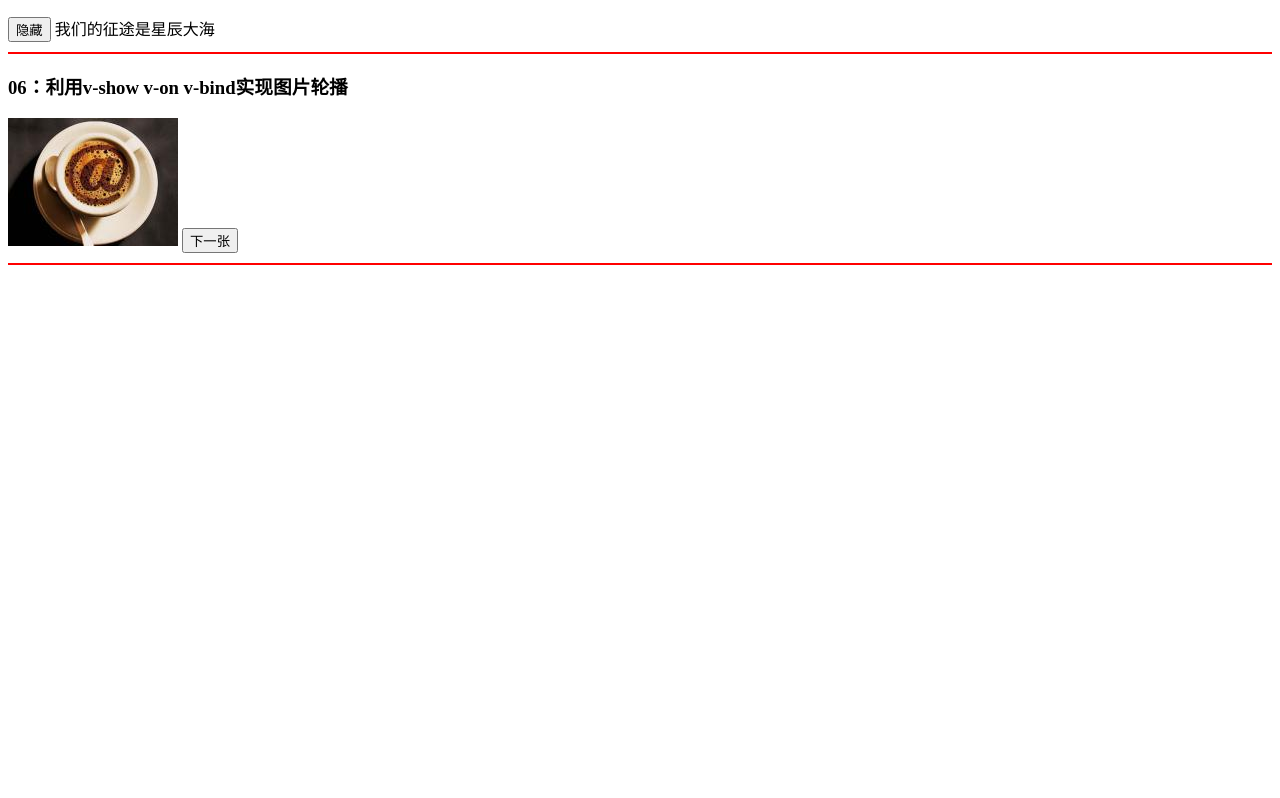
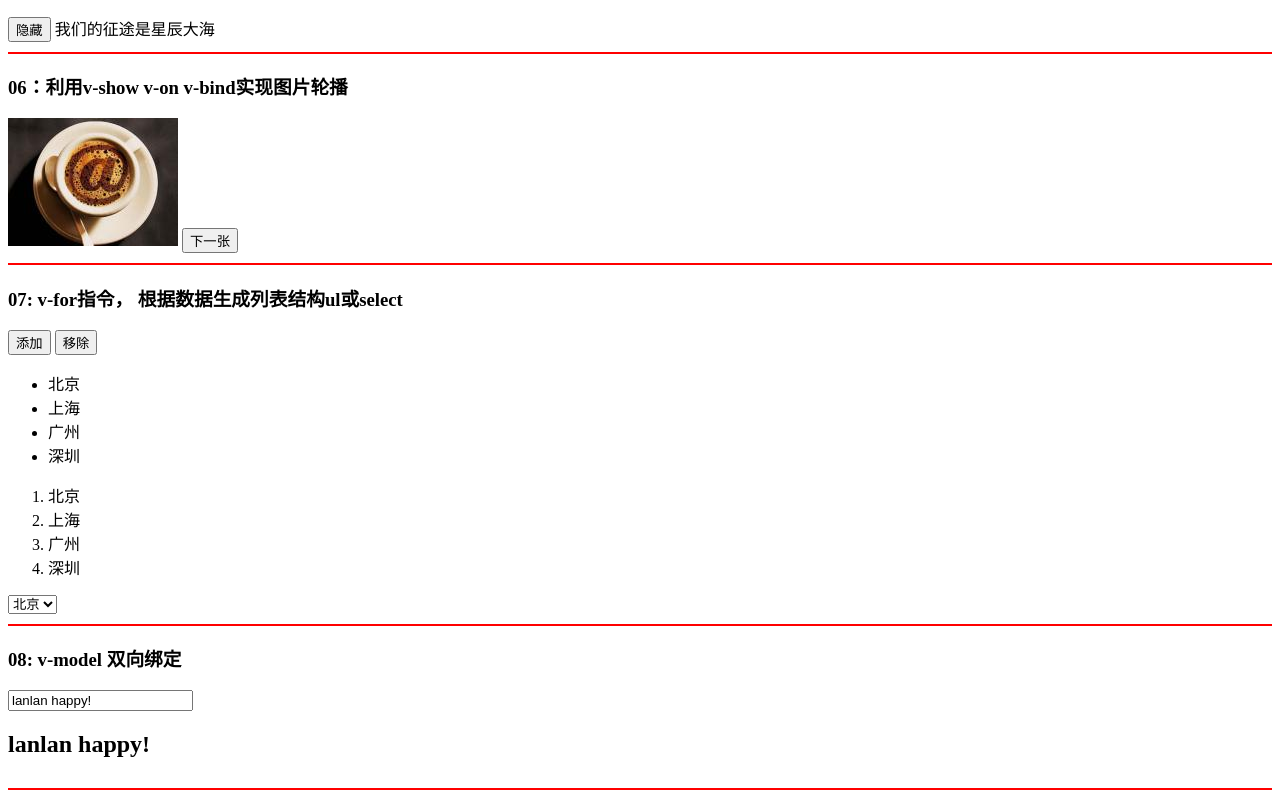
Before and after one commit to pzsoftchen/web-practice, a plain HTML site: page vue/01-vue-test.html in a window 1280 px wide. Shown: the part 873-1671 px from the top of the page. Before the commit the page ends 1146 px from the top, so only its background shows below. Drawn offline with nearby package versions, Linux system fonts and the light colour scheme.

Commit message:
vue 指令练习

```diff
--- a/vue/01-vue-test.html
+++ b/vue/01-vue-test.html
@@ -57,6 +57,30 @@
         <img v-bind:src="images[index]" alt="">
         <!-- <img src="images/news-2.jpg" alt=""> -->
         <button @click="next" v-show="index < images.length-1"> 下一张 </button>
+    </div>
+
+    <h3>07: v-for指令， 根据数据生成列表结构ul或select</h3>
+    <div id="app-for">
+        <input type="button" value="添加" @click="add">
+        <input type="button" value="移除" @click="remove">
+        <ul>
+            <li v-for="item in arr">{{ item }}</li>
+        </ul>
+
+        <ol>
+            <li v-for="item in arr">{{ item }}</li>
+        </ol>
+
+        <select name="rea" id="">
+            <option v-for="item in arr" v-bind:value="item">{{ item }}</option>
+        </select>
+    </div>
+
+    <h3>08: v-model 双向绑定</h3>
+
+    <div id="app-model">
+        <input type="text" v-model="message" @keyup.enter="refresh">
+        <h2>{{ message }}</h2>
     </div>
 
     <script src="https://cdn.jsdelivr.net/npm/vue/dist/vue.js"></script>
@@ -160,6 +184,34 @@
                 }
             }
         })
+
+        var appFor = new Vue({
+            el: '#app-for',
+            data: {
+                arr: ['北京', '上海', '广州', '深圳']
+            },
+            methods: {
+                add: function() {
+                    this.arr.push("郑州");
+                },
+
+                remove: function() {
+                    this.arr.shift();
+                }
+            }
+        })
+
+        var appModel = new Vue({
+            el: '#app-model',
+            data: {
+                message: "lanlan happy!"
+            },
+            methods: {
+                refresh: function() {
+                    console.log(this.message);
+                }
+            }
+        })
     </script>
 </body>
 
```
